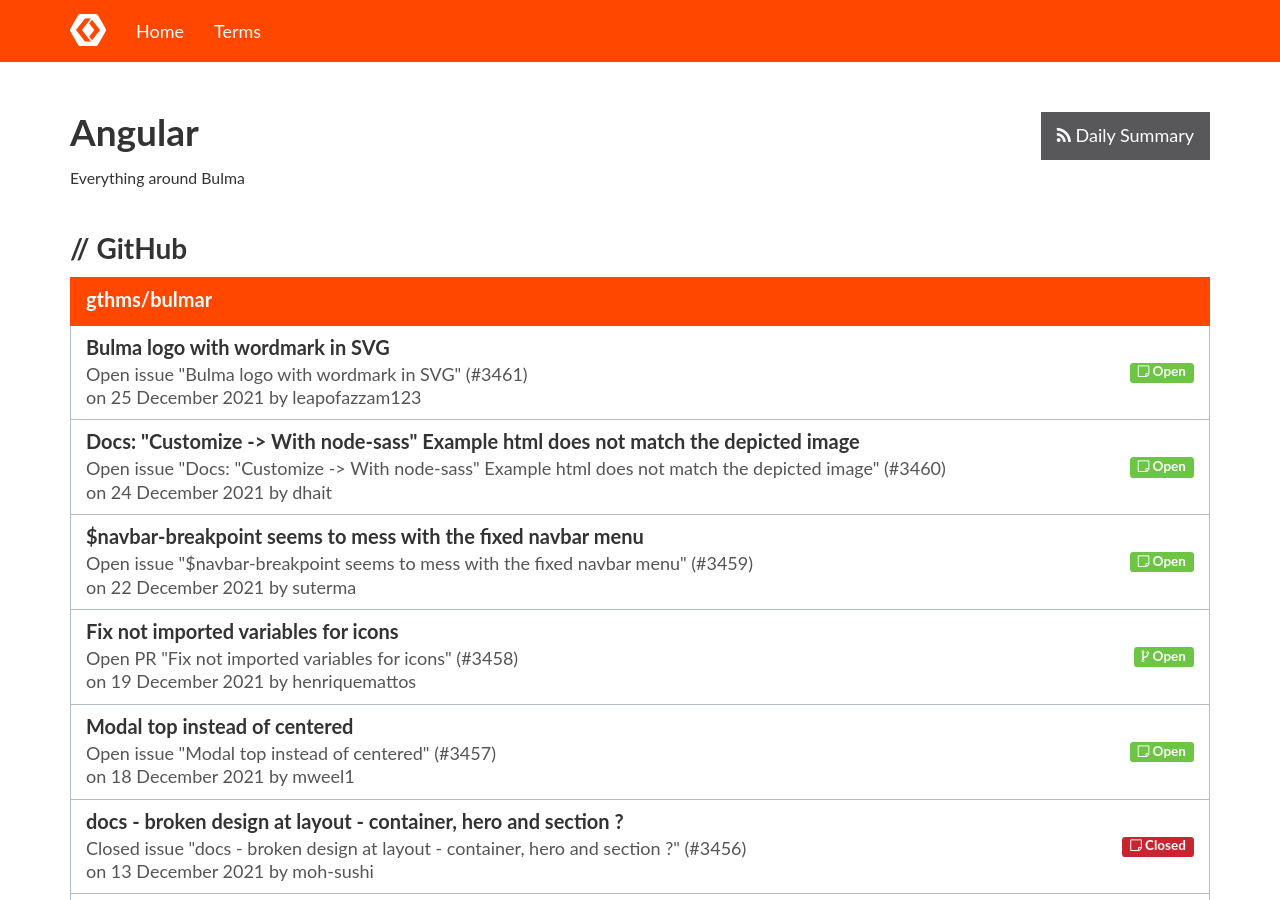
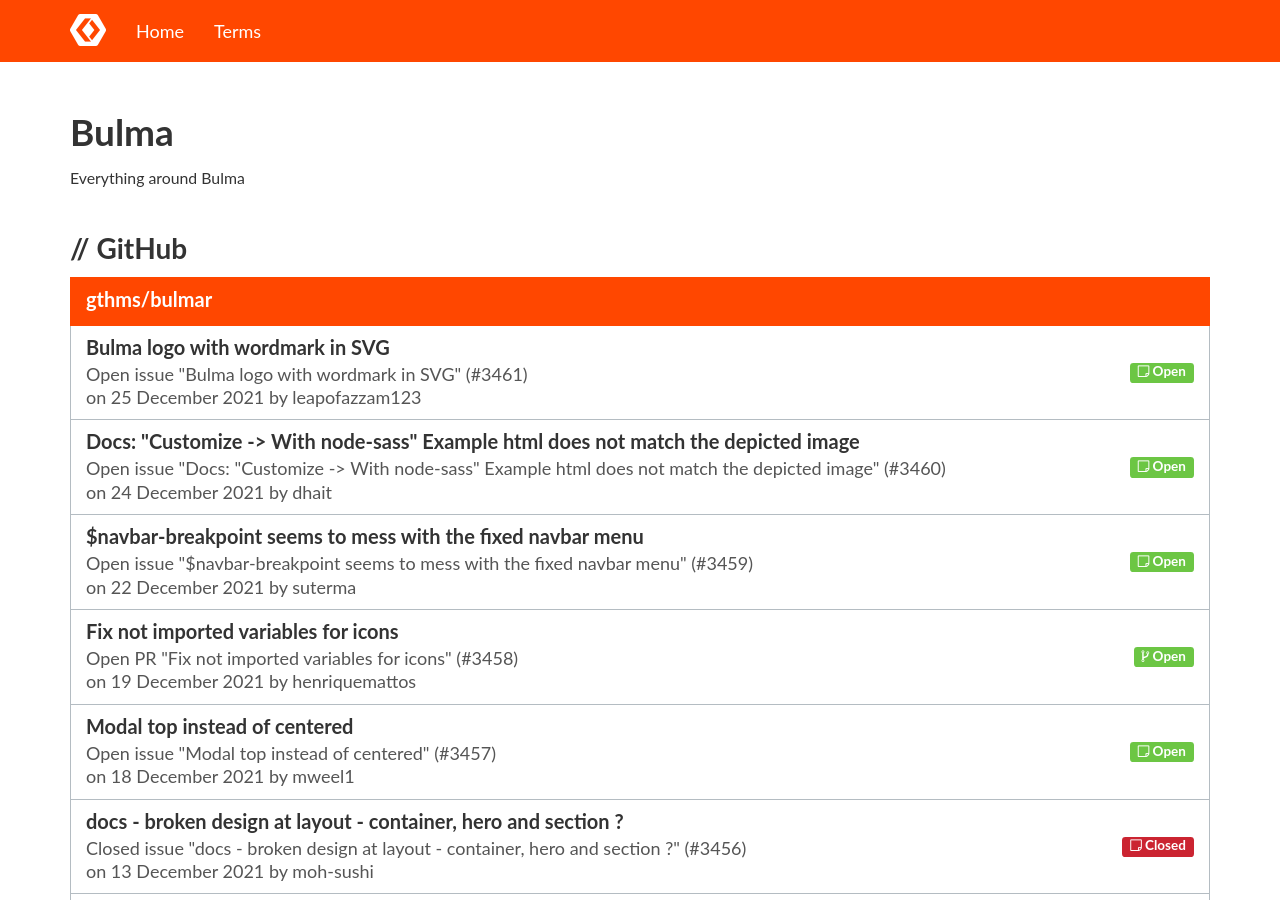
Before and after one commit to Code-Inside/KnowYourStack, a Jekyll site: the page built from _pages/bulma.html, in a window 1280 px wide and 900 px high. Built offline with Jekyll 4.4.1, drawn with Linux system fonts in a browser that asks for light colours; nearby versions of some CDN libraries; comment, search, counter and statistics services are not loaded.

Commit message:
Update bulma.html

```diff
--- a/_pages/bulma.html
+++ b/_pages/bulma.html
@@ -1,10 +1,9 @@
 ---
 layout: stackpage
-title: Angular
+title: Bulma
 description: Everything around Bulma
 type: stack
-permalink: "angular/"
-feed: "feed"
+permalink: "bulma/"
 ---
 {% include CheckForEmptyData.html data=site.data.Bulma %}
 
```
